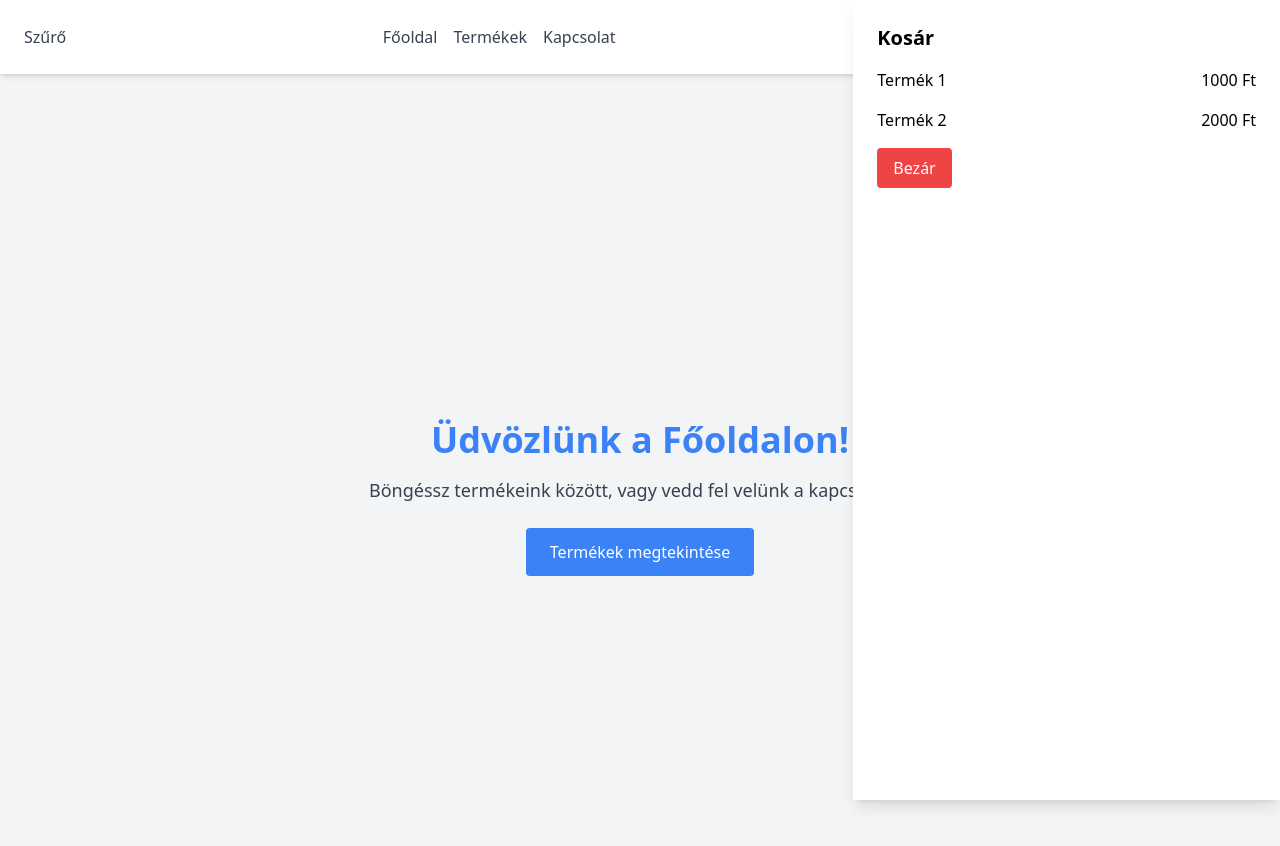
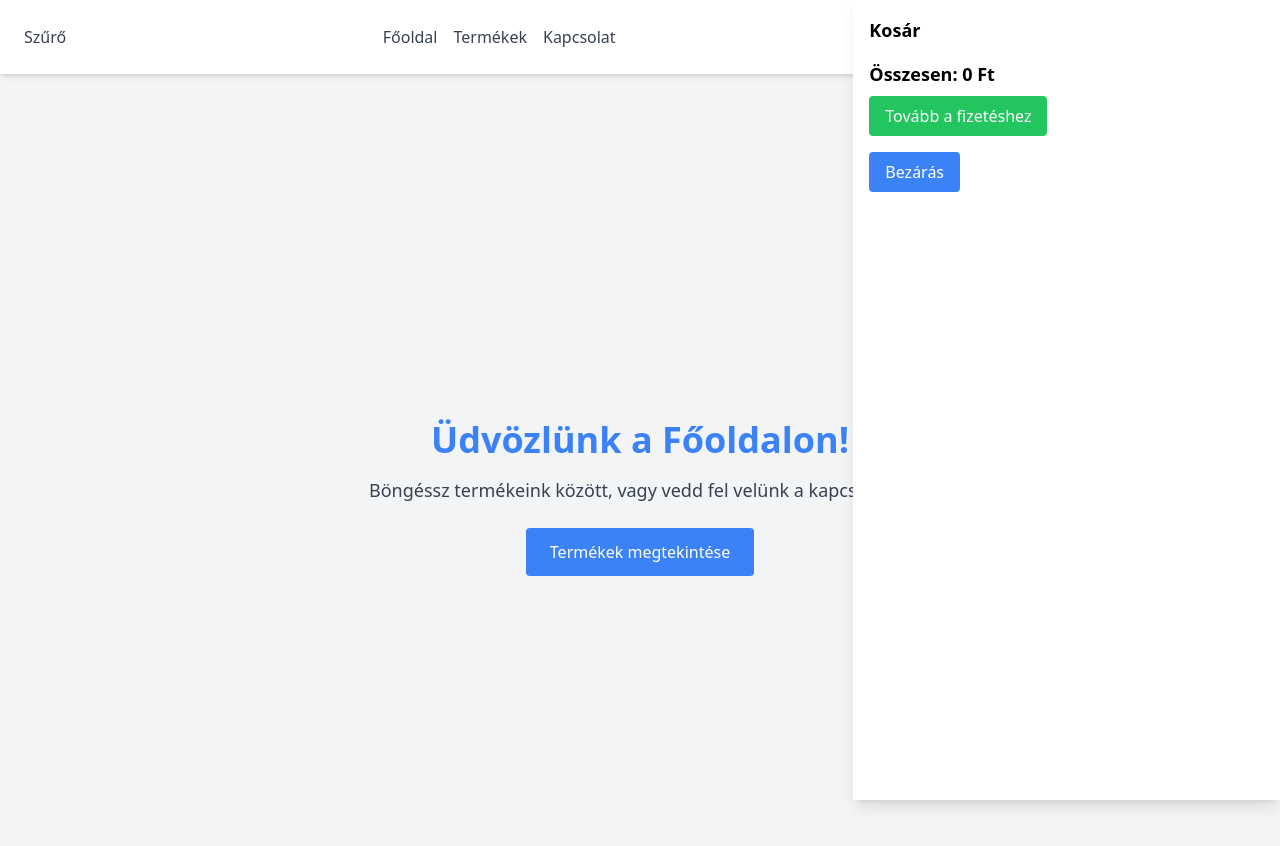
Before and after one commit to davidUwUalja/Vizsgaremek, a Vue app in the folder frontend/: page / in a window 1280 px wide. Both pictures are taken after a click on the button "Kosár". Shown: the top 846 px of the page. Built offline with nearby package versions, Linux system fonts and the light colour scheme.

Commit message:
Cart new method

```diff
--- a/frontend/src/App.vue
+++ b/frontend/src/App.vue
@@ -12,7 +12,7 @@
 
       <!-- Product List -->
       <main class="flex-1 p-6">
-        <RouterView />
+        <RouterView @addToCart="addItemToCart" />
       </main>
     </div>
 
@@ -21,6 +21,7 @@
       :isOpen="isCartOpen"
       :cartItems="cartItems"
       @close="toggleCart"
+      @remove-item="removeItemFromCart"
     />
   </div>
 </template>
@@ -28,24 +29,19 @@
 <script>
 import Navbar from './components/Navbar.vue';
 import FilterPanel from './components/FilterPanel.vue';
-import ProductList from './components/ProductList.vue';
 import CartPanel from './components/CartPanel.vue';
 
 export default {
   components: {
     Navbar,
     FilterPanel,
-    ProductList,
     CartPanel,
   },
   data() {
     return {
       isFilterOpen: false,
       isCartOpen: false,
-      cartItems: [
-        { id: 1, name: 'Termék 1', price: 1000 },
-        { id: 2, name: 'Termék 2', price: 2000 },
-      ],
+      cartItems: [],
     };
   },
   methods: {
@@ -55,6 +51,21 @@ export default {
     toggleCart() {
       this.isCartOpen = !this.isCartOpen;
     },
+    addItemToCart(product) {
+      const existingItem = this.cartItems.find((item) => item.id === product.id);
+      if (existingItem) {
+        alert('Ez a termék már a kosárban van!');
+      } else {
+        this.cartItems.push(product);
+        alert(`${product.name} hozzáadva a kosárhoz!`);
+      }
+    },
+    removeItemFromCart(item) {
+      const index = this.cartItems.findIndex((cartItem) => cartItem.id === item.id);
+      if (index !== -1) {
+        this.cartItems.splice(index, 1);
+      }
+    },
   },
 };
 </script>
--- a/frontend/src/components/CartPage.vue
+++ b/frontend/src/components/CartPage.vue
@@ -2,7 +2,7 @@
     <div class="min-h-screen bg-gray-100 flex flex-col items-center py-8">
       <h1 class="text-3xl font-bold mb-6">Kosár</h1>
 
-      <div class="bg-white p-6 rounded-lg shadow-md w-full max-w-md">
+    <div class="bg-white p-6 rounded-lg shadow-md w-full max-w-md">
         <h2 class="text-2xl font-semibold mb-4">Kosár</h2>
         <div v-if="basket.length === 0" class="text-gray-600 text-center">
           A kosarad üres.
--- a/frontend/src/components/CartPanel.vue
+++ b/frontend/src/components/CartPanel.vue
@@ -1,34 +1,65 @@
 <template>
+  <transition name="slide-in">
     <div
       v-if="isOpen"
-    class="fixed top-0 right-0 w-1/3 h-full bg-white shadow-lg p-6 z-50"
+      class="fixed right-0 top-0 h-full w-1/3 bg-white shadow-lg p-4 overflow-y-auto"
     >
-    <h2 class="text-xl font-bold mb-4">Kosár</h2>
-    <ul>
+      <h2 class="text-lg font-bold mb-4">Kosár</h2>
+      <ul class="divide-y divide-gray-300">
         <li
           v-for="item in cartItems"
           :key="item.id"
-        class="flex justify-between items-center mb-4"
+          class="flex justify-between items-center py-4"
         >
-        <span>{{ item.name }}</span>
-        <span>{{ item.price }} Ft</span>
+          <div>
+            <h3 class="font-semibold">{{ item.name }}</h3>
+            <p class="text-gray-500">{{ item.price }} Ft</p>
+          </div>
+          <button
+            @click="$emit('remove-item', item)"
+            class="text-red-500 hover:text-red-700"
+          >
+            Törlés
+          </button>
         </li>
       </ul>
+      <div class="mt-4">
+        <p class="text-lg font-semibold">
+          Összesen: {{ totalPrice }} Ft
+        </p>
+        <button
+          class="mt-2 bg-green-500 text-white px-4 py-2 rounded hover:bg-green-600"
+        >
+          Tovább a fizetéshez
+        </button>
+      </div>
       <button
         @click="$emit('close')"
-      class="bg-red-500 text-white px-4 py-2 rounded hover:bg-red-600"
+        class="mt-4 bg-blue-500 text-white px-4 py-2 rounded hover:bg-blue-600"
       >
-      Bezár
+        Bezárás
       </button>
     </div>
+  </transition>
 </template>
 
 <script>
 export default {
-  name: 'CartPanel',
+  name: "CartPanel",
   props: {
-    isOpen: Boolean,
-    cartItems: Array,
+    isOpen: {
+      type: Boolean,
+      required: true,
+    },
+    cartItems: {
+      type: Array,
+      required: true,
+    },
+  },
+  computed: {
+    totalPrice() {
+      return this.cartItems.reduce((sum, item) => sum + item.price, 0);
+    },
   },
 };
 </script>
--- a/frontend/src/router/index.js
+++ b/frontend/src/router/index.js
@@ -1,6 +1,5 @@
 import { createRouter, createWebHistory } from 'vue-router';
 import Home from '../components/Home.vue';
-
 import Contact from '../components/Contact.vue';
 import ProductList from '../components/ProductList.vue';
 
```
Also changed, not shown: frontend/src/components/ProductList.vue (line endings or trailing spaces). Lines whose indentation alone changed are shown as unchanged.
